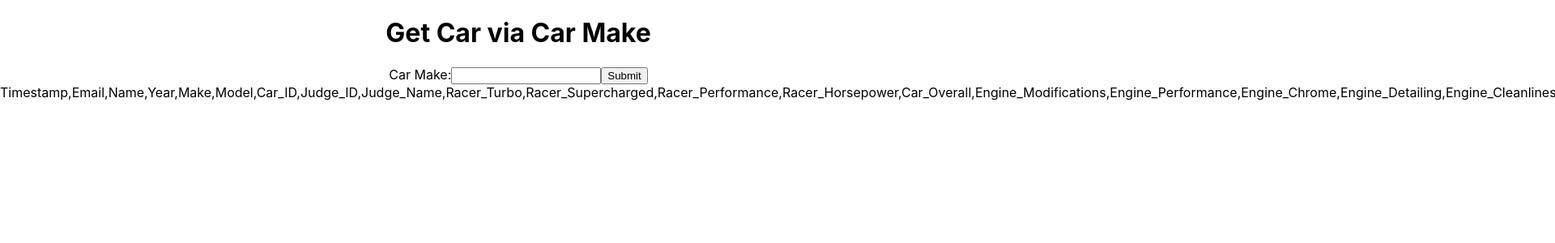
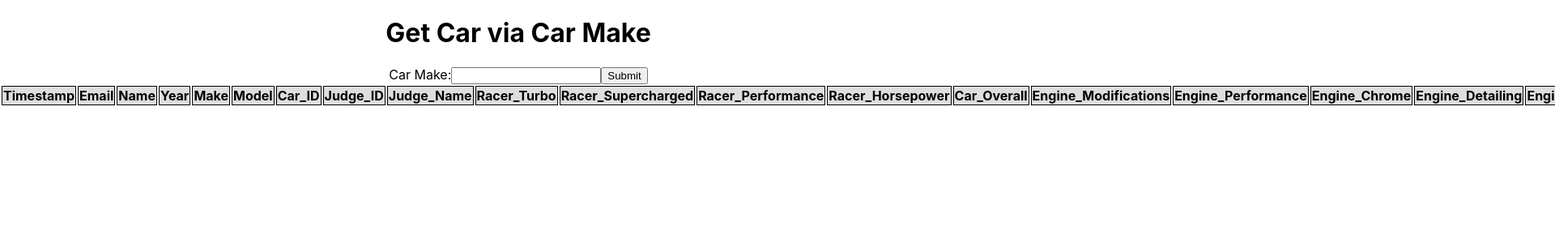
Before and after one commit to sgafurov/cisc-3140-course, a React (Create React App) app in the folder lab4/lab4-app/: page /car-make in a window 1280 px wide. Shown: the top 300 px of the page at 81% size, 1920 px wide, since content can reach past the window. Built offline with nearby package versions, Linux system fonts and the light colour scheme.

Commit message:
Display data in a table format. Create styles sheet for table design

```diff
--- a/lab4/lab4-app/src/components/AllCars.js
+++ b/lab4/lab4-app/src/components/AllCars.js
@@ -1,6 +1,7 @@
 import React, { useEffect, useState } from 'react'
 import axios from 'axios'
 import { useNavigate } from 'react-router-dom'
+import '../styles/TableStyle.css'
 
 export default function AllCars(props) {
     const [cars, setCars] = useState([])
@@ -30,18 +31,91 @@ export default function AllCars(props) {
 
             <button onClick={fetchData}>Get all cars data</button>
 
-            <tr>Timestamp,Email,Name,Year,Make,Model,Car_ID,Judge_ID,Judge_Name,Racer_Turbo,Racer_Supercharged,Racer_Performance,Racer_Horsepower,Car_Overall,Engine_Modifications,Engine_Performance,Engine_Chrome,Engine_Detailing,Engine_Cleanliness,Body_Frame_Undercarriage,Body_Frame_Suspension,Body_Frame_Chrome,Body_Frame_Detailing,Body_Frame_Cleanliness,Mods_Paint,Mods_Body,Mods_Wrap,Mods_Rims,Mods_Interior,Mods_Other,Mods_ICE,Mods_Aftermarket,Mods_WIP,Mods_Overall</tr>
+            <table>
+                <thead>
+                    <tr>
+                        <th>Timestamp</th>
+                        <th>Email</th>
+                        <th>Name</th>
+                        <th>Year</th>
+                        <th>Make</th>
+                        <th>Model</th>
+                        <th>Car_ID</th>
+                        <th>Judge_ID</th>
+                        <th>Judge_Name</th>
+                        <th>Racer_Turbo</th>
+                        <th>Racer_Supercharged</th>
+                        <th>Racer_Performance</th>
+                        <th>Racer_Horsepower</th>
+                        <th>Car_Overall</th>
+                        <th>Engine_Modifications</th>
+                        <th>Engine_Performance</th>
+                        <th>Engine_Chrome</th>
+                        <th>Engine_Detailing</th>
+                        <th>Engine_Cleanliness</th>
+                        <th>Body_Frame_Undercarriage</th>
+                        <th>Body_Frame_Suspension</th>
+                        <th>Body_Frame_Chrome</th>
+                        <th>Body_Frame_Detailing</th>
+                        <th>Body_Frame_Cleanliness</th>
+                        <th>Mods_Paint</th>
+                        <th>Mods_Body</th>
+                        <th>Mods_Wrap</th>
+                        <th>Mods_Rims</th>
+                        <th>Mods_Interior</th>
+                        <th>Mods_Other</th>
+                        <th>Mods_ICE</th>
+                        <th>Mods_Aftermarket</th>
+                        <th>Mods_WIP</th>
+                        <th>Mods_Overall</th>
+                    </tr>
+                </thead>
+
+                <tbody>
                     {cars.map((car, index) => {
                         return (
                             <>
                                 <tr>
-
-                            <tr>{cars[index].Timestamp}, {cars[index].Email}, {cars[index].Name}, {cars[index].Year}, {cars[index].Make}, {cars[index].Model}, {cars[index].Car_ID}, {cars[index].Judge_ID},{cars[index].Judge_Name}, {cars[index].Racer_Turbo}, {cars[index].Racer_Supercharged}, {cars[index].Racer_Performance}, {cars[index].Racer_Horsepower}, {cars[index].Car_Overall}, {cars[index].Engine_Modifications}, {cars[index].Engine_Performance}, {cars[index].Engine_Chrome}, {cars[index].Engine_Detailing}, {cars[index].Engine_Cleanliness}, {cars[index].Body_Frame_Undercarriage}, {cars[index].Body_Frame_Suspension}, {cars[index].Body_Frame_Chrome}, {cars[index].Body_Frame_Detailing}, {cars[index].Body_Frame_Cleanliness}, {cars[index].Mods_Paint}, {cars[index].Mods_Body}, {cars[index].Mods_Wrap}, {cars[index].Mods_Rims}, {cars[index].Mods_Interior}, {cars[index].Mods_Other}, {cars[index].Mods_ICE}, {cars[index].Mods_Aftermarket}, {cars[index].Mods_WIP}, {cars[index].Mods_Overall}</tr>
+                                    <td>{cars[index].Timestamp}</td>
+                                    <td>{cars[index].Email}</td>
+                                    <td>{cars[index].Name}</td>
+                                    <td>{cars[index].Year}</td>
+                                    <td>{cars[index].Make}</td>
+                                    <td>{cars[index].Model}</td>
+                                    <td>{cars[index].Car_ID}</td>
+                                    <td>{cars[index].Judge_ID}</td>
+                                    <td>{cars[index].Judge_Name}</td>
+                                    <td>{cars[index].Racer_Turbo}</td>
+                                    <td>{cars[index].Racer_Supercharged}</td>
+                                    <td>{cars[index].Racer_Performance}</td>
+                                    <td>{cars[index].Racer_Horsepower}</td>
+                                    <td>{cars[index].Car_Overall}</td>
+                                    <td>{cars[index].Engine_Modifications}</td>
+                                    <td>{cars[index].Engine_Performance}</td>
+                                    <td>{cars[index].Engine_Chrome}</td>
+                                    <td>{cars[index].Engine_Detailing}</td>
+                                    <td>{cars[index].Engine_Cleanliness}</td>
+                                    <td>{cars[index].Body_Frame_Undercarriage}</td>
+                                    <td>{cars[index].Body_Frame_Suspension}</td>
+                                    <td>{cars[index].Body_Frame_Chrome}</td>
+                                    <td>{cars[index].Body_Frame_Detailing}</td>
+                                    <td>{cars[index].Body_Frame_Cleanliness}</td>
+                                    <td>{cars[index].Mods_Paint}</td>
+                                    <td>{cars[index].Mods_Body}</td>
+                                    <td>{cars[index].Mods_Wrap}</td>
+                                    <td>{cars[index].Mods_Rims}</td>
+                                    <td>{cars[index].Mods_Interior}</td>
+                                    <td>{cars[index].Mods_Other}</td>
+                                    <td>{cars[index].Mods_ICE}</td>
+                                    <td>{cars[index].Mods_Aftermarket}</td>
+                                    <td>{cars[index].Mods_WIP}</td>
+                                    <td>{cars[index].Mods_Overall}</td>
                                 </tr>
                             </>
                         );
                     })}
-
+                </tbody>
+            </table>
         </>
     )
 }
--- a/lab4/lab4-app/src/components/CarID.js
+++ b/lab4/lab4-app/src/components/CarID.js
@@ -2,6 +2,7 @@
 import React, { useEffect, useState } from 'react'
 import axios from 'axios'
 import { useNavigate } from 'react-router-dom'
+import '../styles/TableStyle.css'
 
 export default function CarID(props) {
     const [cars, setCars] = useState([])
@@ -33,22 +34,95 @@ export default function CarID(props) {
             <form onSubmit={(e) => fetchData(e)}>
                 <label>
                     Car ID:
-                    <input onChange={(e) => setID(e.target.value)}/>
+                    <input onChange={(e) => setID(e.target.value)} />
                 </label>
                 <input type="submit" value="Submit" />
             </form>
 
-            <tr>Timestamp,Email,Name,Year,Make,Model,Car_ID,Judge_ID,Judge_Name,Racer_Turbo,Racer_Supercharged,Racer_Performance,Racer_Horsepower,Car_Overall,Engine_Modifications,Engine_Performance,Engine_Chrome,Engine_Detailing,Engine_Cleanliness,Body_Frame_Undercarriage,Body_Frame_Suspension,Body_Frame_Chrome,Body_Frame_Detailing,Body_Frame_Cleanliness,Mods_Paint,Mods_Body,Mods_Wrap,Mods_Rims,Mods_Interior,Mods_Other,Mods_ICE,Mods_Aftermarket,Mods_WIP,Mods_Overall</tr>
+            <table>
+                <thead>
+                    <tr>
+                        <th>Timestamp</th>
+                        <th>Email</th>
+                        <th>Name</th>
+                        <th>Year</th>
+                        <th>Make</th>
+                        <th>Model</th>
+                        <th>Car_ID</th>
+                        <th>Judge_ID</th>
+                        <th>Judge_Name</th>
+                        <th>Racer_Turbo</th>
+                        <th>Racer_Supercharged</th>
+                        <th>Racer_Performance</th>
+                        <th>Racer_Horsepower</th>
+                        <th>Car_Overall</th>
+                        <th>Engine_Modifications</th>
+                        <th>Engine_Performance</th>
+                        <th>Engine_Chrome</th>
+                        <th>Engine_Detailing</th>
+                        <th>Engine_Cleanliness</th>
+                        <th>Body_Frame_Undercarriage</th>
+                        <th>Body_Frame_Suspension</th>
+                        <th>Body_Frame_Chrome</th>
+                        <th>Body_Frame_Detailing</th>
+                        <th>Body_Frame_Cleanliness</th>
+                        <th>Mods_Paint</th>
+                        <th>Mods_Body</th>
+                        <th>Mods_Wrap</th>
+                        <th>Mods_Rims</th>
+                        <th>Mods_Interior</th>
+                        <th>Mods_Other</th>
+                        <th>Mods_ICE</th>
+                        <th>Mods_Aftermarket</th>
+                        <th>Mods_WIP</th>
+                        <th>Mods_Overall</th>
+                    </tr>
+                </thead>
+
+
                 {cars.map((car, index) => {
                     return (
                         <>
                             <tr>
-                            <tr>{cars[index].Timestamp}, {cars[index].Email}, {cars[index].Name}, {cars[index].Year}, {cars[index].Make}, {cars[index].Model}, {cars[index].Car_ID}, {cars[index].Judge_ID}, {cars[index].Judge_Name}, {cars[index].Racer_Turbo}, {cars[index].Racer_Supercharged}, {cars[index].Racer_Performance}, {cars[index].Racer_Horsepower}, {cars[index].Car_Overall}, {cars[index].Engine_Modifications}, {cars[index].Engine_Performance}, {cars[index].Engine_Chrome}, {cars[index].Engine_Detailing}, {cars[index].Engine_Cleanliness}, {cars[index].Body_Frame_Undercarriage}, {cars[index].Body_Frame_Suspension}, {cars[index].Body_Frame_Chrome}, {cars[index].Body_Frame_Detailing}, {cars[index].Body_Frame_Cleanliness}, {cars[index].Mods_Paint}, {cars[index].Mods_Body}, {cars[index].Mods_Wrap}, {cars[index].Mods_Rims}, {cars[index].Mods_Interior}, {cars[index].Mods_Other}, {cars[index].Mods_ICE}, {cars[index].Mods_Aftermarket}, {cars[index].Mods_WIP}, {cars[index].Mods_Overall}</tr>
+                                <td>{cars[index].Timestamp}</td>
+                                <td>{cars[index].Email}</td>
+                                <td>{cars[index].Name}</td>
+                                <td>{cars[index].Year}</td>
+                                <td>{cars[index].Make}</td>
+                                <td>{cars[index].Model}</td>
+                                <td>{cars[index].Car_ID}</td>
+                                <td>{cars[index].Judge_ID}</td>
+                                <td>{cars[index].Judge_Name}</td>
+                                <td>{cars[index].Racer_Turbo}</td>
+                                <td>{cars[index].Racer_Supercharged}</td>
+                                <td>{cars[index].Racer_Performance}</td>
+                                <td>{cars[index].Racer_Horsepower}</td>
+                                <td>{cars[index].Car_Overall}</td>
+                                <td>{cars[index].Engine_Modifications}</td>
+                                <td>{cars[index].Engine_Performance}</td>
+                                <td>{cars[index].Engine_Chrome}</td>
+                                <td>{cars[index].Engine_Detailing}</td>
+                                <td>{cars[index].Engine_Cleanliness}</td>
+                                <td>{cars[index].Body_Frame_Undercarriage}</td>
+                                <td>{cars[index].Body_Frame_Suspension}</td>
+                                <td>{cars[index].Body_Frame_Chrome}</td>
+                                <td>{cars[index].Body_Frame_Detailing}</td>
+                                <td>{cars[index].Body_Frame_Cleanliness}</td>
+                                <td>{cars[index].Mods_Paint}</td>
+                                <td>{cars[index].Mods_Body}</td>
+                                <td>{cars[index].Mods_Wrap}</td>
+                                <td>{cars[index].Mods_Rims}</td>
+                                <td>{cars[index].Mods_Interior}</td>
+                                <td>{cars[index].Mods_Other}</td>
+                                <td>{cars[index].Mods_ICE}</td>
+                                <td>{cars[index].Mods_Aftermarket}</td>
+                                <td>{cars[index].Mods_WIP}</td>
+                                <td>{cars[index].Mods_Overall}</td>
                             </tr>
                         </>
                     );
                 })}
-
+            </table>
         </>
     )
 }
--- a/lab4/lab4-app/src/components/CarMake.js
+++ b/lab4/lab4-app/src/components/CarMake.js
@@ -1,6 +1,7 @@
 import React, { useEffect, useState } from 'react'
 import axios from 'axios'
 import { useNavigate } from 'react-router-dom'
+import '../styles/TableStyle.css'
 
 export default function CarMake(props) {
     const [cars, setCars] = useState([])
@@ -37,22 +38,96 @@ export default function CarMake(props) {
             <form onSubmit={(e) => fetchData(e)}>
                 <label>
                     Car Make:
-                    <input onChange={(e) => setMake(e.target.value)}/>
+                    <input onChange={(e) => setMake(e.target.value)} />
                 </label>
                 <input type="submit" value="Submit" />
             </form>
 
-            <tr>Timestamp,Email,Name,Year,Make,Model,Car_ID,Judge_ID,Judge_Name,Racer_Turbo,Racer_Supercharged,Racer_Performance,Racer_Horsepower,Car_Overall,Engine_Modifications,Engine_Performance,Engine_Chrome,Engine_Detailing,Engine_Cleanliness,Body_Frame_Undercarriage,Body_Frame_Suspension,Body_Frame_Chrome,Body_Frame_Detailing,Body_Frame_Cleanliness,Mods_Paint,Mods_Body,Mods_Wrap,Mods_Rims,Mods_Interior,Mods_Other,Mods_ICE,Mods_Aftermarket,Mods_WIP,Mods_Overall</tr>
+            <table>
+                <thead>
+                    <tr>
+                        <th>Timestamp</th>
+                        <th>Email</th>
+                        <th>Name</th>
+                        <th>Year</th>
+                        <th>Make</th>
+                        <th>Model</th>
+                        <th>Car_ID</th>
+                        <th>Judge_ID</th>
+                        <th>Judge_Name</th>
+                        <th>Racer_Turbo</th>
+                        <th>Racer_Supercharged</th>
+                        <th>Racer_Performance</th>
+                        <th>Racer_Horsepower</th>
+                        <th>Car_Overall</th>
+                        <th>Engine_Modifications</th>
+                        <th>Engine_Performance</th>
+                        <th>Engine_Chrome</th>
+                        <th>Engine_Detailing</th>
+                        <th>Engine_Cleanliness</th>
+                        <th>Body_Frame_Undercarriage</th>
+                        <th>Body_Frame_Suspension</th>
+                        <th>Body_Frame_Chrome</th>
+                        <th>Body_Frame_Detailing</th>
+                        <th>Body_Frame_Cleanliness</th>
+                        <th>Mods_Paint</th>
+                        <th>Mods_Body</th>
+                        <th>Mods_Wrap</th>
+                        <th>Mods_Rims</th>
+                        <th>Mods_Interior</th>
+                        <th>Mods_Other</th>
+                        <th>Mods_ICE</th>
+                        <th>Mods_Aftermarket</th>
+                        <th>Mods_WIP</th>
+                        <th>Mods_Overall</th>
+                    </tr>
+                </thead>
+
+                <tbody>
                     {cars.map((car, index) => {
                         return (
                             <>
                                 <tr>
-                            <tr>{cars[index].Timestamp}, {cars[index].Email}, {cars[index].Name}, {cars[index].Year}, {cars[index].Make}, {cars[index].Model}, {cars[index].Car_ID}, {cars[index].Judge_ID}, {cars[index].Judge_Name}, {cars[index].Racer_Turbo}, {cars[index].Racer_Supercharged}, {cars[index].Racer_Performance}, {cars[index].Racer_Horsepower}, {cars[index].Car_Overall}, {cars[index].Engine_Modifications}, {cars[index].Engine_Performance}, {cars[index].Engine_Chrome}, {cars[index].Engine_Detailing}, {cars[index].Engine_Cleanliness}, {cars[index].Body_Frame_Undercarriage}, {cars[index].Body_Frame_Suspension}, {cars[index].Body_Frame_Chrome}, {cars[index].Body_Frame_Detailing}, {cars[index].Body_Frame_Cleanliness}, {cars[index].Mods_Paint}, {cars[index].Mods_Body}, {cars[index].Mods_Wrap}, {cars[index].Mods_Rims}, {cars[index].Mods_Interior}, {cars[index].Mods_Other}, {cars[index].Mods_ICE}, {cars[index].Mods_Aftermarket}, {cars[index].Mods_WIP}, {cars[index].Mods_Overall}</tr>
+                                    <td>{cars[index].Timestamp}</td>
+                                    <td>{cars[index].Email}</td>
+                                    <td>{cars[index].Name}</td>
+                                    <td>{cars[index].Year}</td>
+                                    <td>{cars[index].Make}</td>
+                                    <td>{cars[index].Model}</td>
+                                    <td>{cars[index].Car_ID}</td>
+                                    <td>{cars[index].Judge_ID}</td>
+                                    <td>{cars[index].Judge_Name}</td>
+                                    <td>{cars[index].Racer_Turbo}</td>
+                                    <td>{cars[index].Racer_Supercharged}</td>
+                                    <td>{cars[index].Racer_Performance}</td>
+                                    <td>{cars[index].Racer_Horsepower}</td>
+                                    <td>{cars[index].Car_Overall}</td>
+                                    <td>{cars[index].Engine_Modifications}</td>
+                                    <td>{cars[index].Engine_Performance}</td>
+                                    <td>{cars[index].Engine_Chrome}</td>
+                                    <td>{cars[index].Engine_Detailing}</td>
+                                    <td>{cars[index].Engine_Cleanliness}</td>
+                                    <td>{cars[index].Body_Frame_Undercarriage}</td>
+                                    <td>{cars[index].Body_Frame_Suspension}</td>
+                                    <td>{cars[index].Body_Frame_Chrome}</td>
+                                    <td>{cars[index].Body_Frame_Detailing}</td>
+                                    <td>{cars[index].Body_Frame_Cleanliness}</td>
+                                    <td>{cars[index].Mods_Paint}</td>
+                                    <td>{cars[index].Mods_Body}</td>
+                                    <td>{cars[index].Mods_Wrap}</td>
+                                    <td>{cars[index].Mods_Rims}</td>
+                                    <td>{cars[index].Mods_Interior}</td>
+                                    <td>{cars[index].Mods_Other}</td>
+                                    <td>{cars[index].Mods_ICE}</td>
+                                    <td>{cars[index].Mods_Aftermarket}</td>
+                                    <td>{cars[index].Mods_WIP}</td>
+                                    <td>{cars[index].Mods_Overall}</td>
                                 </tr>
                             </>
                         );
                     })}
-
+                </tbody>
+            </table>
         </>
     )
 }
--- /dev/null
+++ b/lab4/lab4-app/src/styles/TableStyle.css
@@ -0,0 +1,11 @@
+th, td {
+    border: 1px solid black;
+}
+
+th {
+    background-color: rgb(222, 222, 222);
+}
+
+td {
+    background-color: rgb(120, 156, 186);
+}
```
Lines whose indentation alone changed are shown as unchanged.
